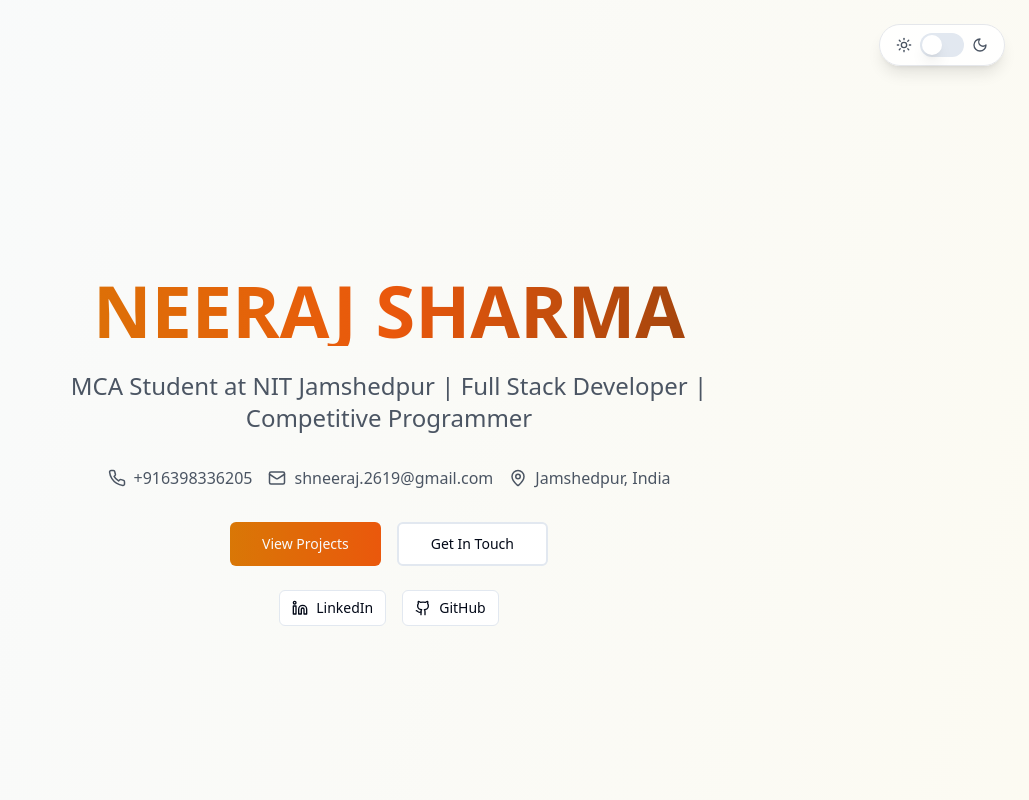
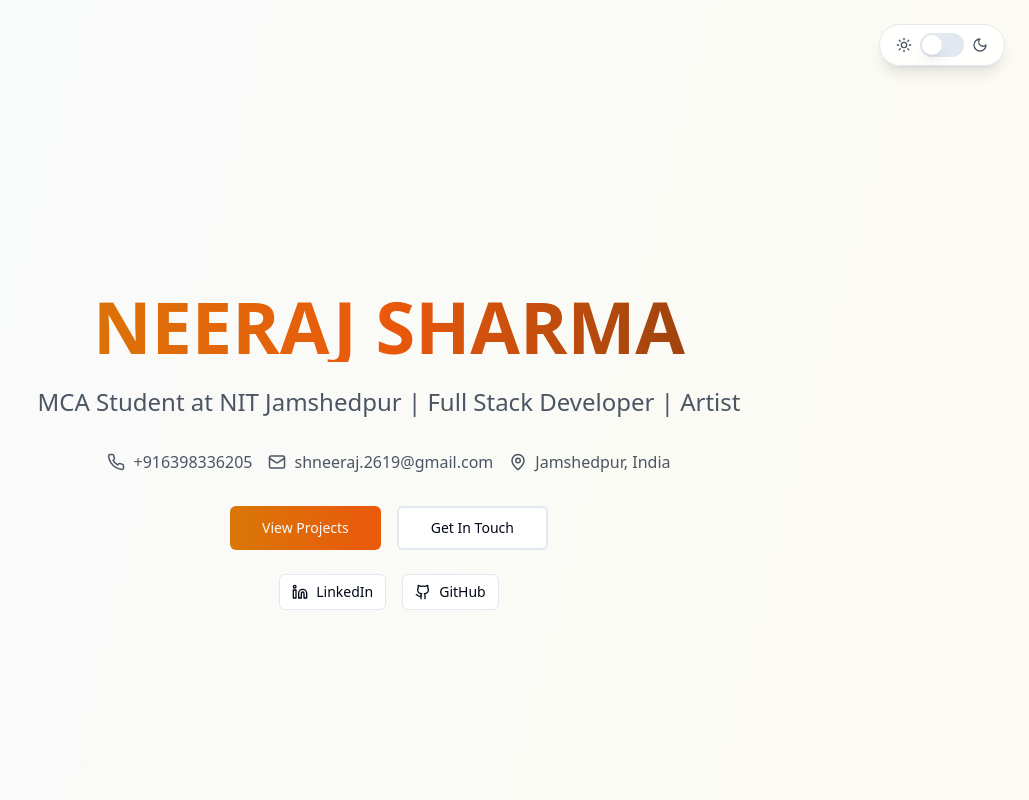
Before and after one commit to NeerajSh-16/portfolio, a React (Vite) app: page / in a window 1280 px wide. Shown: the top 800 px of the page, without its empty margins (251-1280 px from the left). Built offline with nearby package versions, Linux system fonts and the light colour scheme.

Commit message:
Changed homepage description

```diff
--- a/index.html
+++ b/index.html
@@ -11,11 +11,7 @@
     <meta property="og:title" content="Neeraj Sharma - Portfolio | Computer Applications Student & Full Stack Developer" />
     <meta property="og:description" content="Professional portfolio showcasing projects, skills, and achievements of Neeraj Sharma - Master's student at NIT Jamshedpur specializing in Computer Applications" />
     <meta property="og:type" content="website" />
-    <meta property="og:image" content="https://lovable.dev/opengraph-image-p98pqg.png" />
 
-    <meta name="twitter:card" content="summary_large_image" />
-    <meta name="twitter:site" content="@lovable_dev" />
-    <meta name="twitter:image" content="https://lovable.dev/opengraph-image-p98pqg.png" />
   </head>
 
   <body>
--- a/src/pages/Index.tsx
+++ b/src/pages/Index.tsx
@@ -167,7 +167,7 @@ const Index = () => {
               NEERAJ SHARMA
             </h1>
             <p className="text-xl md:text-2xl text-gray-600 dark:text-gray-300 mb-8 max-w-3xl mx-auto">
-              MCA Student at NIT Jamshedpur | Full Stack Developer | Competitive Programmer
+              MCA Student at NIT Jamshedpur | Full Stack Developer | Artist
             </p>
             <div className="flex flex-wrap justify-center gap-4 mb-8">
               <div className="flex items-center gap-2 text-gray-600 dark:text-gray-300">
```
